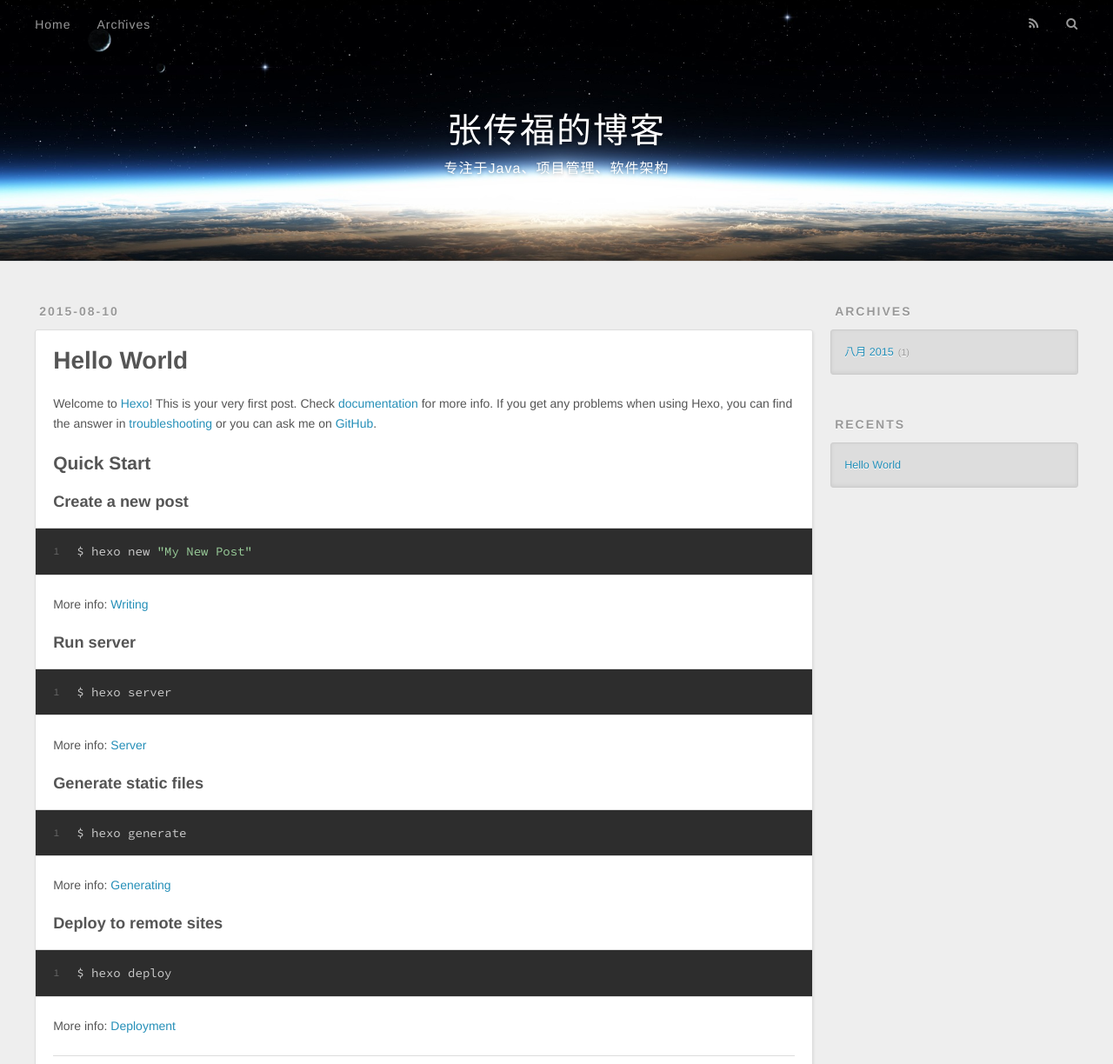
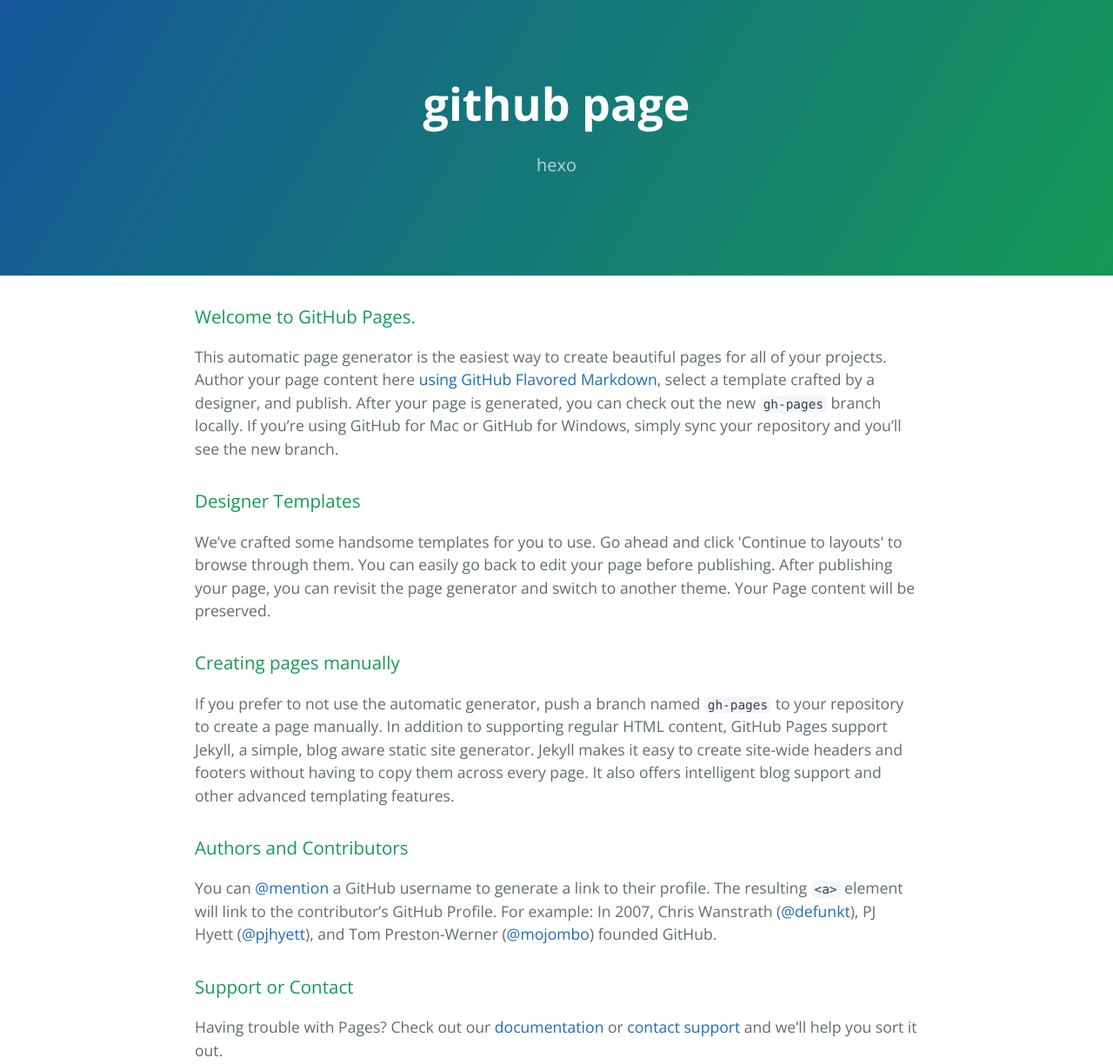
Before and after one commit to zhangchuanfu/zhangchuanfu.github.io, a plain HTML site: page index.html in a window 1280 px wide. Shown: the top 1224 px of the page at 87% size. Drawn offline with nearby package versions, Linux system fonts and the light colour scheme.

Commit message:
Replace master branch with page content via GitHub

```diff
--- a/index.html
+++ b/index.html
@@ -1,181 +1,53 @@
 <!DOCTYPE html>
-<html>
+<html lang="en-us">
   <head>
-  <meta charset="utf-8">
-
-  <title>张传福的博客</title>
-  <meta name="viewport" content="width=device-width, initial-scale=1, maximum-scale=1">
-  <meta name="description">
-<meta property="og:type" content="website">
-<meta property="og:title" content="张传福的博客">
-<meta property="og:url" content="http://zhangchuanfu.github.io/index.html">
-<meta property="og:site_name" content="张传福的博客">
-<meta property="og:description">
-<meta name="twitter:card" content="summary">
-<meta name="twitter:title" content="张传福的博客">
-<meta name="twitter:description">
-
-    <link rel="alternative" href="/atom.xml" title="张传福的博客" type="application/atom+xml">
-
-
-    <link rel="icon" href="/favicon.png">
-
-  <link href="//fonts.googleapis.com/css?family=Source+Code+Pro" rel="stylesheet" type="text/css">
-  <link rel="stylesheet" href="/css/style.css" type="text/css">
-
-
+    <meta charset="UTF-8">
+    <title>github page by zhangchuanfu</title>
+    <meta name="viewport" content="width=device-width, initial-scale=1">
+    <link rel="stylesheet" type="text/css" href="stylesheets/normalize.css" media="screen">
+    <link href='https://fonts.googleapis.com/css?family=Open+Sans:400,700' rel='stylesheet' type='text/css'>
+    <link rel="stylesheet" type="text/css" href="stylesheets/stylesheet.css" media="screen">
+    <link rel="stylesheet" type="text/css" href="stylesheets/github-light.css" media="screen">
   </head>
   <body>
-  <div id="container">
-    <div id="wrap">
-      <header id="header">
-  <div id="banner"></div>
-  <div id="header-outer" class="outer">
-    <div id="header-title" class="inner">
-      <h1 id="logo-wrap">
-        <a href="/" id="logo">张传福的博客</a>
-      </h1>
+    <section class="page-header">
+      <h1 class="project-name">github page</h1>
+      <h2 class="project-tagline">hexo</h2>
+    </section>
 
-        <h2 id="subtitle-wrap">
-          <a href="/" id="subtitle">专注于Java、项目管理、软件架构</a>
-        </h2>
+    <section class="main-content">
+      <h3>
+<a id="welcome-to-github-pages" class="anchor" href="#welcome-to-github-pages" aria-hidden="true"><span class="octicon octicon-link"></span></a>Welcome to GitHub Pages.</h3>
 
-    </div>
-    <div id="header-inner" class="inner">
-      <nav id="main-nav">
-        <a id="main-nav-toggle" class="nav-icon"></a>
+<p>This automatic page generator is the easiest way to create beautiful pages for all of your projects. Author your page content here <a href="https://guides.github.com/features/mastering-markdown/">using GitHub Flavored Markdown</a>, select a template crafted by a designer, and publish. After your page is generated, you can check out the new <code>gh-pages</code> branch locally. If you’re using GitHub for Mac or GitHub for Windows, simply sync your repository and you’ll see the new branch.</p>
 
-          <a class="main-nav-link" href="/">Home</a>
+<h3>
+<a id="designer-templates" class="anchor" href="#designer-templates" aria-hidden="true"><span class="octicon octicon-link"></span></a>Designer Templates</h3>
 
-          <a class="main-nav-link" href="/archives">Archives</a>
+<p>We’ve crafted some handsome templates for you to use. Go ahead and click 'Continue to layouts' to browse through them. You can easily go back to edit your page before publishing. After publishing your page, you can revisit the page generator and switch to another theme. Your Page content will be preserved.</p>
 
-      </nav>
-      <nav id="sub-nav">
+<h3>
+<a id="creating-pages-manually" class="anchor" href="#creating-pages-manually" aria-hidden="true"><span class="octicon octicon-link"></span></a>Creating pages manually</h3>
 
-          <a id="nav-rss-link" class="nav-icon" href="/atom.xml" title="RSS Feed"></a>
+<p>If you prefer to not use the automatic generator, push a branch named <code>gh-pages</code> to your repository to create a page manually. In addition to supporting regular HTML content, GitHub Pages support Jekyll, a simple, blog aware static site generator. Jekyll makes it easy to create site-wide headers and footers without having to copy them across every page. It also offers intelligent blog support and other advanced templating features.</p>
 
-        <a id="nav-search-btn" class="nav-icon" title="Search"></a>
-      </nav>
-      <div id="search-form-wrap">
-        <form action="//google.com/search" method="get" accept-charset="UTF-8" class="search-form"><input type="search" name="q" results="0" class="search-form-input" placeholder="Search"><button type="submit" class="search-form-submit">&#xF002;</button><input type="hidden" name="sitesearch" value="http://zhangchuanfu.github.io"></form>
-      </div>
-    </div>
-  </div>
-</header>
-      <div class="outer">
-        <section id="main">
+<h3>
+<a id="authors-and-contributors" class="anchor" href="#authors-and-contributors" aria-hidden="true"><span class="octicon octicon-link"></span></a>Authors and Contributors</h3>
 
-    <article id="post-hello-world" class="article article-type-post" itemscope itemprop="blogPost">
-  <div class="article-meta">
-    <a href="/2015/08/10/hello-world/" class="article-date">
-  <time datetime="2015-08-10T09:41:46.000Z" itemprop="datePublished">2015-08-10</time>
-</a>
+<p>You can <a href="https://github.com/blog/821" class="user-mention">@mention</a> a GitHub username to generate a link to their profile. The resulting <code>&lt;a&gt;</code> element will link to the contributor’s GitHub Profile. For example: In 2007, Chris Wanstrath (<a href="https://github.com/defunkt" class="user-mention">@defunkt</a>), PJ Hyett (<a href="https://github.com/pjhyett" class="user-mention">@pjhyett</a>), and Tom Preston-Werner (<a href="https://github.com/mojombo" class="user-mention">@mojombo</a>) founded GitHub.</p>
 
-  </div>
-  <div class="article-inner">
+<h3>
+<a id="support-or-contact" class="anchor" href="#support-or-contact" aria-hidden="true"><span class="octicon octicon-link"></span></a>Support or Contact</h3>
 
+<p>Having trouble with Pages? Check out our <a href="https://help.github.com/pages">documentation</a> or <a href="https://github.com/contact">contact support</a> and we’ll help you sort it out.</p>
 
-      <header class="article-header">
+      <footer class="site-footer">
 
-
-    <h1 itemprop="name">
-      <a class="article-title" href="/2015/08/10/hello-world/">Hello World</a>
-    </h1>
-
-
-      </header>
-
-    <div class="article-entry" itemprop="articleBody">
-
-        <p>Welcome to <a href="http://hexo.io/" target="_blank" rel="external">Hexo</a>! This is your very first post. Check <a href="http://hexo.io/docs/" target="_blank" rel="external">documentation</a> for more info. If you get any problems when using Hexo, you can find the answer in <a href="http://hexo.io/docs/troubleshooting.html" target="_blank" rel="external">troubleshooting</a> or you can ask me on <a href="https://github.com/hexojs/hexo/issues" target="_blank" rel="external">GitHub</a>.</p>
-<h2 id="Quick_Start">Quick Start</h2><h3 id="Create_a_new_post">Create a new post</h3><figure class="highlight bash"><table><tr><td class="gutter"><pre><span class="line">1</span><br></pre></td><td class="code"><pre><span class="line">$ hexo new <span class="string">"My New Post"</span></span><br></pre></td></tr></table></figure>
-<p>More info: <a href="http://hexo.io/docs/writing.html" target="_blank" rel="external">Writing</a></p>
-<h3 id="Run_server">Run server</h3><figure class="highlight bash"><table><tr><td class="gutter"><pre><span class="line">1</span><br></pre></td><td class="code"><pre><span class="line">$ hexo server</span><br></pre></td></tr></table></figure>
-<p>More info: <a href="http://hexo.io/docs/server.html" target="_blank" rel="external">Server</a></p>
-<h3 id="Generate_static_files">Generate static files</h3><figure class="highlight bash"><table><tr><td class="gutter"><pre><span class="line">1</span><br></pre></td><td class="code"><pre><span class="line">$ hexo generate</span><br></pre></td></tr></table></figure>
-<p>More info: <a href="http://hexo.io/docs/generating.html" target="_blank" rel="external">Generating</a></p>
-<h3 id="Deploy_to_remote_sites">Deploy to remote sites</h3><figure class="highlight bash"><table><tr><td class="gutter"><pre><span class="line">1</span><br></pre></td><td class="code"><pre><span class="line">$ hexo deploy</span><br></pre></td></tr></table></figure>
-<p>More info: <a href="http://hexo.io/docs/deployment.html" target="_blank" rel="external">Deployment</a></p>
-
-
-    </div>
-    <footer class="article-footer">
-      <a data-url="http://zhangchuanfu.github.io/2015/08/10/hello-world/" data-id="cid6mvgiv0000rt0yf4tzwuwb" class="article-share-link">Share</a>
-
-
+        <span class="site-footer-credits">This page was generated by <a href="https://pages.github.com">GitHub Pages</a> using the <a href="https://github.com/jasonlong/cayman-theme">Cayman theme</a> by <a href="https://twitter.com/jasonlong">Jason Long</a>.</span>
       </footer>
-  </div>
-
-</article>
-
-
-
 
     </section>
 
-          <aside id="sidebar">
 
-
-
-
-
-
-
-
-  <div class="widget-wrap">
-    <h3 class="widget-title">Archives</h3>
-    <div class="widget">
-      <ul class="archive-list"><li class="archive-list-item"><a class="archive-list-link" href="/archives/2015/08/">八月 2015</a><span class="archive-list-count">1</span></li></ul>
-    </div>
-  </div>
-
-
-
-  <div class="widget-wrap">
-    <h3 class="widget-title">Recents</h3>
-    <div class="widget">
-      <ul>
-
-          <li>
-            <a href="/2015/08/10/hello-world/">Hello World</a>
-          </li>
-
-      </ul>
-    </div>
-  </div>
-
-
-</aside>
-
-      </div>
-      <footer id="footer">
-
-  <div class="outer">
-    <div id="footer-info" class="inner">
-      &copy; 2015 张传福<br>
-      Powered by <a href="http://hexo.io/" target="_blank">Hexo</a>
-    </div>
-  </div>
-</footer>
-    </div>
-    <nav id="mobile-nav">
-
-    <a href="/" class="mobile-nav-link">Home</a>
-
-    <a href="/archives" class="mobile-nav-link">Archives</a>
-
-</nav>
-
-
-<script src="//ajax.googleapis.com/ajax/libs/jquery/2.0.3/jquery.min.js"></script>
-
-
-  <link rel="stylesheet" href="/fancybox/jquery.fancybox.css" type="text/css">
-  <script src="/fancybox/jquery.fancybox.pack.js" type="text/javascript"></script>
-
-
-<script src="/js/script.js" type="text/javascript"></script>
-
-  </div>
   </body>
 </html>
```
Also changed, not shown: params.json (+1 -1 lines). Lines whose indentation alone changed are shown as unchanged.
